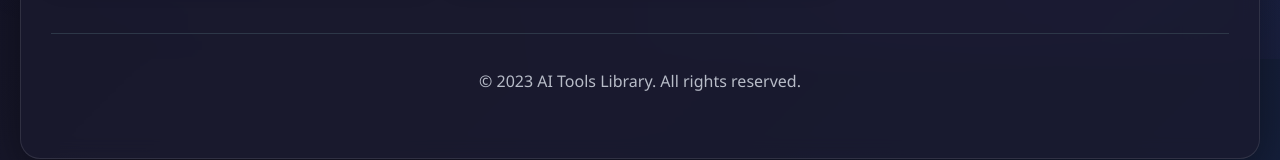
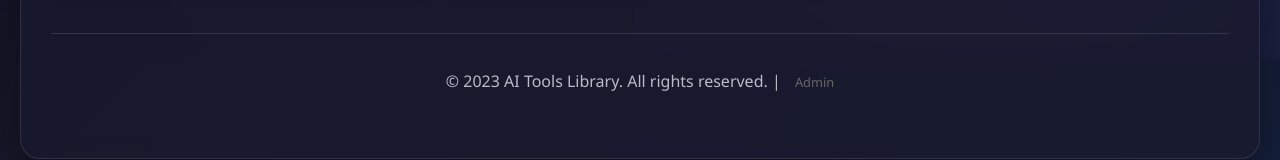
Before and after one commit to connectwithmreditor-tech/Ai-Library, a React (Vite) app: page / in a window 1280 px wide. Shown: the part 741-901 px from the top of the page. Built offline with nearby package versions, Linux system fonts and the light colour scheme.

Commit message:
Feat: Add Admin link to footer

```diff
--- a/src/pages/Home.jsx
+++ b/src/pages/Home.jsx
@@ -116,7 +116,7 @@ function Home() {
             <ToolList tools={filteredTools} />
 
             <footer className="library-footer">
-                <p>© 2023 AI Tools Library. All rights reserved.</p>
+                <p>© 2023 AI Tools Library. All rights reserved. | <a href="#/admin" style={{ color: '#666', textDecoration: 'none', marginLeft: '10px', fontSize: '0.8rem' }}>Admin</a></p>
             </footer>
         </div>
     );
```
